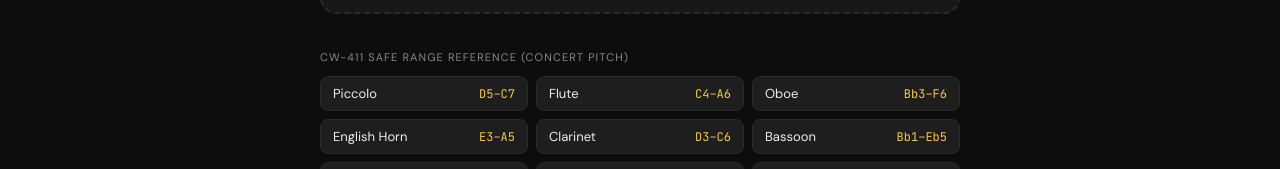
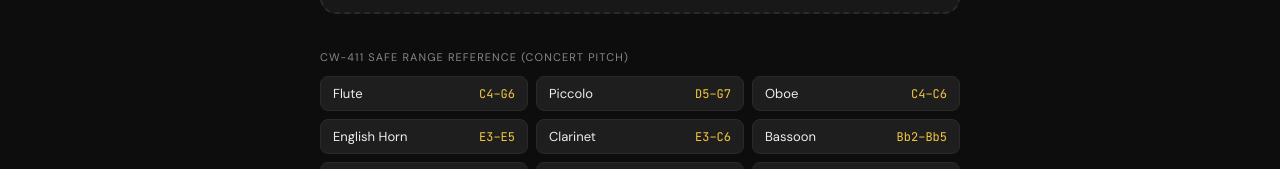
Before and after one commit to oksalkemal/CW-411-Range-Checker, a React (Vite) app: page / in a window 1280 px wide. Shown: the part 625-794 px from the top of the page. Built offline with nearby package versions, Linux system fonts and the light colour scheme.

Commit message:
Update App.jsx

```diff
--- a/src/App.jsx
+++ b/src/App.jsx
@@ -13,26 +13,26 @@ function midiToNote(m) {
 }
 
 // ─── SAFE RANGES (Concert Pitch, MIDI) — CW-411 ──────────────────────────────
-// Source: CW-411 Safe Ranges PDF — all values concert pitch
+// Source: CW-411 Safe Ranges PDF — all values concert pitch — INSTRUCTOR VERIFIED
 const SAFE_RANGES = {
-  Piccolo:        { low: 74, high: 96  }, // D5–C7
-  Flute:          { low: 60, high: 93  }, // C4–A6
-  Oboe:           { low: 58, high: 89  }, // Bb3–F6
-  "English Horn": { low: 52, high: 81  }, // E3–A5
-  Clarinet:       { low: 50, high: 84  }, // D3–C6 (concert)
-  Bassoon:        { low: 34, high: 75  }, // Bb1–Eb5
-  "French Horn":  { low: 42, high: 77  }, // F#2–F5
-  Trumpet:        { low: 52, high: 84  }, // E3–C6 (concert)
-  Flugelhorn:     { low: 52, high: 82  }, // E3–Bb5 (concert)
-  "Bass Trombone":{ low: 22, high: 70  }, // Bb0–Bb4
-  Trombone:       { low: 40, high: 72  }, // E2–C5
-  Timpani:        { low: 38, high: 57  }, // D2–A3
-  Violin:         { low: 55, high: 93  }, // G3–A6
-  Viola:          { low: 48, high: 81  }, // C3–A5
-  Cello:          { low: 36, high: 81  }, // C2–A5
-  "Double Bass":  { low: 28, high: 55  }, // E1–G3 (concert, sounds 8va lower)
-  Harp:           { low: 24, high: 103 }, // C1–G7
+  Flute:            { low: 60, high: 91  }, // C4–G6
+  Piccolo:          { low: 74, high: 103 }, // D5–G7  (sounds 8va higher than written)
+  Oboe:             { low: 60, high: 84  }, // C4–C6
+  "English Horn":   { low: 52, high: 76  }, // E3–E5
+  Clarinet:         { low: 52, high: 84  }, // E3–C6
+  Bassoon:          { low: 46, high: 82  }, // Bb2–Bb5
+  "French Horn":    { low: 48, high: 67  }, // C3–G4
+  Trumpet:          { low: 60, high: 84  }, // C4–C6
+  Flugelhorn:       { low: 57, high: 65  }, // A3–F4
+  "Bass Trombone":  { low: 46, high: 65  }, // Bb2–F4
+  Timpani:          { low: 38, high: 57  }, // D2–A3
+  Violin:           { low: 55, high: 93  }, // G3–A6
+  Viola:            { low: 48, high: 81  }, // C3–A5
+  Cello:            { low: 36, high: 81  }, // C2–A5
+  "Double Bass":    { low: 28, high: 55  }, // E1–G3  (sounds 8va lower than written)
+  Harp:             { low: 24, high: 103 }, // C1–G7
 };
+
 
 // ─── INSTRUMENT ALIAS RESOLVER ────────────────────────────────────────────────
 const ALIASES = [
@@ -47,8 +47,8 @@ const ALIASES = [
   [["french horn","horn in f","corno"], "French Horn"],
   [["horn"], "French Horn"],
   [["flugelhorn","flügelhorn"], "Flugelhorn"],
-  [["trumpet","trompette","tromba","trompete"], "Trumpet"],
-  [["bass trombone"], "Bass Trombone"],
+  [["c trumpet","trumpet in c","bb trumpet","trumpet in bb","trumpet","trompette","tromba","trompete"], "Trumpet"],
+  [["bass trombone","trombone"], "Bass Trombone"],
   [["trombone","posaune"], "Trombone"],
   [["timpani","kettledrum","pauken"], "Timpani"],
   [["violin","violine","violino","fiddle"], "Violin"],
```
